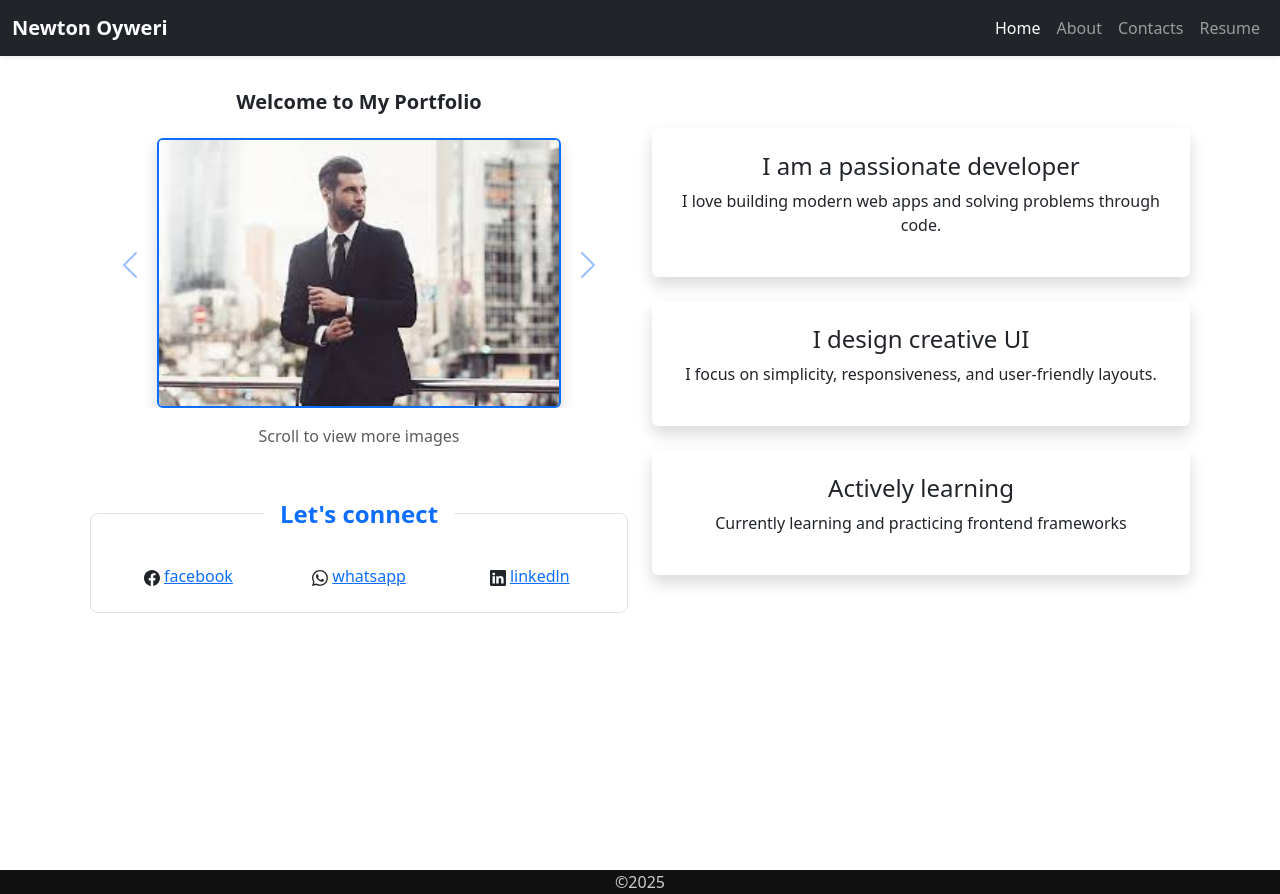
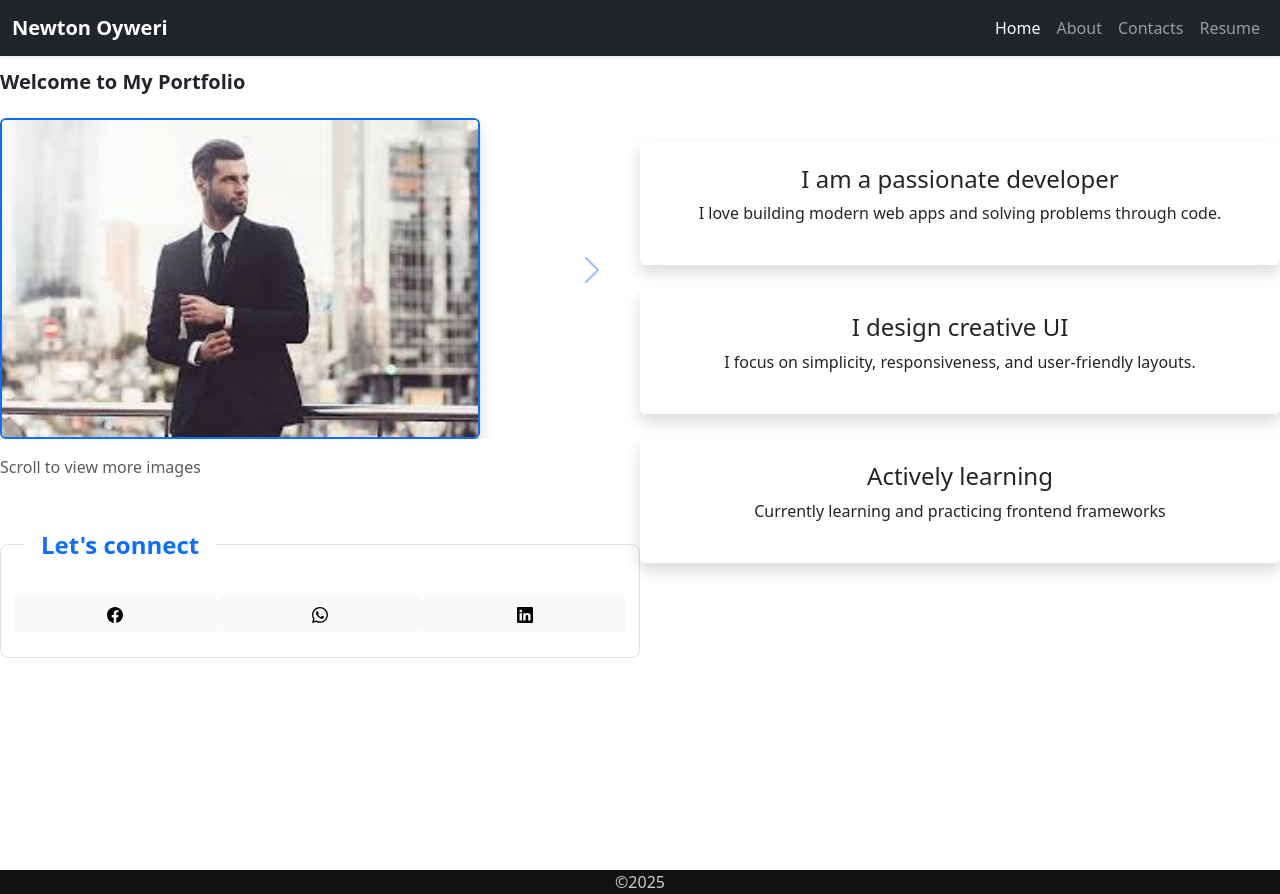
Before and after one commit to Newton-oyweri/personal-website, a plain HTML site: page index.html in a window 1280 px wide. Drawn offline with nearby package versions, Linux system fonts and the light colour scheme.

Commit message:
updated home section for response

```diff
--- a/index.html
+++ b/index.html
@@ -59,13 +59,13 @@
 </nav>
 
 <!-- Main Content -->
-<div class="content-wrapper">
-    <section id="home" class="section-home section-container container">
-        <div class="row align-items-center">
+<div class="content-wrapper ">
+    <section id="home" class=" section-home section-container container-fluid m-0 p-0">
 
-            <!-- Left Column (Carousel) -->
-            <div class="col-md-6 col-12 text-center mb-4">
-                <h5 class="fw-bold">Welcome to My Portfolio</h5>
+        <div class="row  m-0 p-0 align-items-center justify-content-between">
+        <!-- Left Column (Carousel) -->
+            <div class="col-md-6 col-12 m-0 p-0 ">
+            <h5 class="fw-bold">Welcome to My Portfolio</h5>
                 <div id="carouselExample" class="carousel slide">
                     <div class="carousel-inner">
                         <div class="carousel-item active">
@@ -78,43 +78,36 @@
                             <img src="static/images/img_2.png" class="portfolio-img img-fluid rounded shadow w-75 mx-auto mt-3" alt="project">
                         </div>
                     </div>
-                    <button class="carousel-control-prev" type="button" data-bs-target="#carouselExample" data-bs-slide="prev">
-                        <span class="carousel-control-prev-icon"></span>
-                    </button>
                     <button class="carousel-control-next" type="button" data-bs-target="#carouselExample" data-bs-slide="next">
                         <span class="carousel-control-next-icon"></span>
                     </button>
                 </div>
                 <p class="mt-3 text-muted">Scroll to view more images</p>
-
                     <fieldset class=" card mt-5" style="border: 1px solid #dee2e6; padding: 1.5rem; border-radius: .5rem;">
                         <legend class="float-none w-auto px-3 text-primary fw-bold">Let's connect</legend>
                     <div class="row ">
-                        <div class="col">
+                        <a  class="col btn btn-light" href="https://web.facebook.com/isack.skyla" target="_blank">
                             <svg xmlns="http://www.w3.org/2000/svg" width="16" height="16" fill="currentColor" class="bi bi-facebook" viewBox="0 0 16 16">
                                 <path d="M16 8.049c0-4.446-3.582-8.05-8-8.05C3.58 0-.002 3.603-.002 8.05c0 4.017 2.926 7.347 6.75 7.951v-5.625h-2.03V8.05H6.75V6.275c0-2.017 1.195-3.131 3.022-3.131.876 0 1.791.157 1.791.157v1.98h-1.009c-.993 0-1.303.621-1.303 1.258v1.51h2.218l-.354 2.326H9.25V16c3.824-.604 6.75-3.934 6.75-7.951"/>
                             </svg>
-                            <a href="https://web.facebook.com/isack.skyla" target="_blank">facebook</a>
-                        </div>
-                        <div class="col">
+                        </a>
+                            <a href="https://wa.link/xw989d"  class="col btn btn-light" target="_blank">
                             <svg xmlns="http://www.w3.org/2000/svg" width="16" height="16" fill="currentColor" class="bi bi-whatsapp" viewBox="0 0 16 16">
                                 <path d="M13.601 2.326A7.85 7.85 0 0 0 7.994 0C3.627 0 .068 3.558.064 7.926c0 1.399.366 2.76 1.057 3.965L0 16l4.204-1.102a7.9 7.9 0 0 0 3.79.965h.004c4.368 0 7.926-3.558 7.93-7.93A7.9 7.9 0 0 0 13.6 2.326zM7.994 14.521a6.6 6.6 0 0 1-3.356-.92l-.24-.144-2.494.654.666-2.433-.156-.251a6.56 6.56 0 0 1-1.007-3.505c0-3.626 2.957-6.584 6.591-6.584a6.56 6.56 0 0 1 4.66 1.931 6.56 6.56 0 0 1 1.928 4.66c-.004 3.639-2.961 6.592-6.592 6.592m3.615-4.934c-.197-.099-1.17-.578-1.353-.646-.182-.065-.315-.099-.445.099-.133.197-.513.646-.627.775-.114.133-.232.148-.43.05-.197-.1-.836-.308-1.592-.985-.59-.525-.985-1.175-1.103-1.372-.114-.198-.011-.304.088-.403.087-.088.197-.232.296-.346.1-.114.133-.198.198-.33.065-.134.034-.248-.015-.347-.05-.099-.445-1.076-.612-1.47-.16-.389-.323-.335-.445-.34-.114-.007-.247-.007-.38-.007a.73.73 0 0 0-.529.247c-.182.198-.691.677-.691 1.654s.71 1.916.81 2.049c.098.133 1.394 2.132 3.383 2.992.47.205.84.326 1.129.418.475.152.904.129 1.246.08.38-.058 1.171-.48 1.338-.943.164-.464.164-.86.114-.943-.049-.084-.182-.133-.38-.232"/>
                             </svg>
-                           <a href="https://wa.link/xw989d" target="_blank"> whatsapp</a>
-                        </div>
-                        <div class="col">
+                         </a>
+                            <a href="https://www.linkedin.com/in/newton-oyweri-366352351/"  class="col btn btn-light" target="_blank">
                             <svg xmlns="http://www.w3.org/2000/svg" width="16" height="16" fill="currentColor" class="bi bi-linkedin" viewBox="0 0 16 16">
                                 <path d="M0 1.146C0 .513.526 0 1.175 0h13.65C15.474 0 16 .513 16 1.146v13.708c0 .633-.526 1.146-1.175 1.146H1.175C.526 16 0 15.487 0 14.854zm4.943 12.248V6.169H2.542v7.225zm-1.2-8.212c.837 0 1.358-.554 1.358-1.248-.015-.709-.52-1.248-1.342-1.248S2.4 3.226 2.4 3.934c0 .694.521 1.248 1.327 1.248zm4.908 8.212V9.359c0-.216.016-.432.08-.586.173-.431.568-.878 1.232-.878.869 0 1.216.662 1.216 1.634v3.865h2.401V9.25c0-2.22-1.184-3.252-2.764-3.252-1.274 0-1.845.7-2.165 1.193v.025h-.016l.016-.025V6.169h-2.4c.03.678 0 7.225 0 7.225z"/>
                             </svg>
-                            <a href="https://www.linkedin.com/in/newton-oyweri-366352351/" target="_blank">linkedln</a>
-                        </div>
-                    </div>
+                         </a>
              </fieldset>
             </div>
 
             <!-- Right Column (Cards) -->
-            <div class="col-md-6 col-12">
-                <div class="card shadow border-0 p-4 text-center mb-4">
+            <div class="col-md-6 col-12 m-0 p-0 ">
+
+            <div class="card shadow border-0 p-4 text-center mb-4">
                     <h4>I am a passionate developer</h4>
                     <p>I love building modern web apps and solving problems through code.</p>
                 </div>
```
